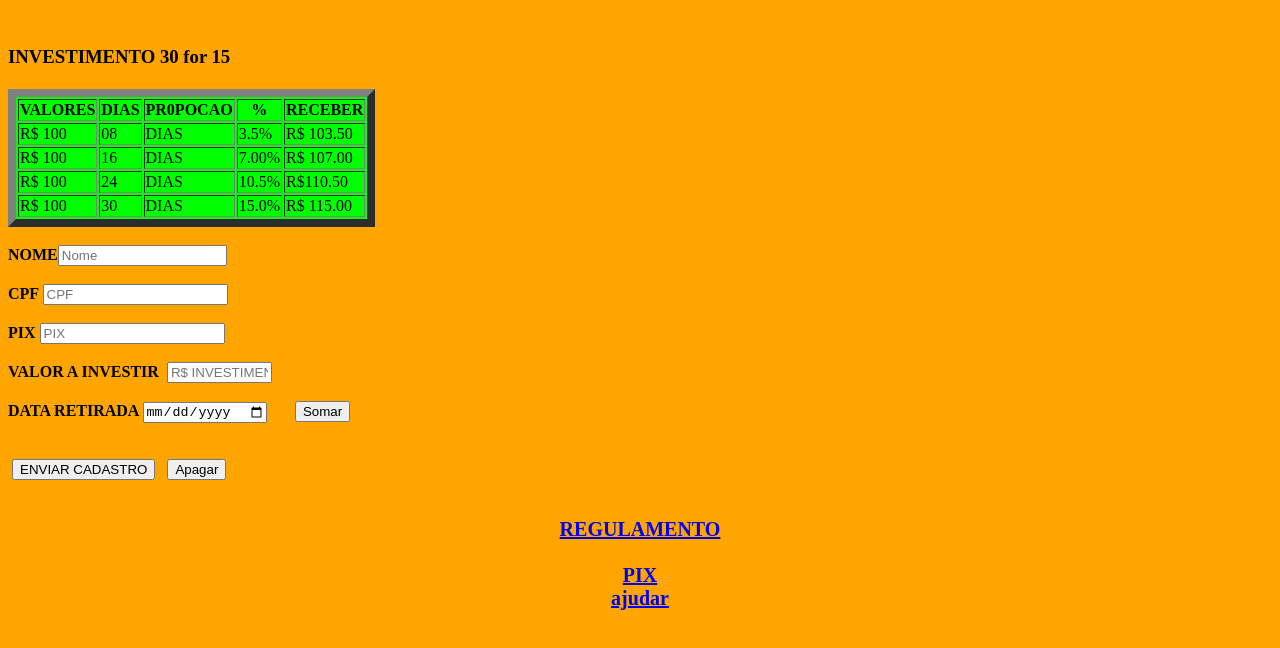
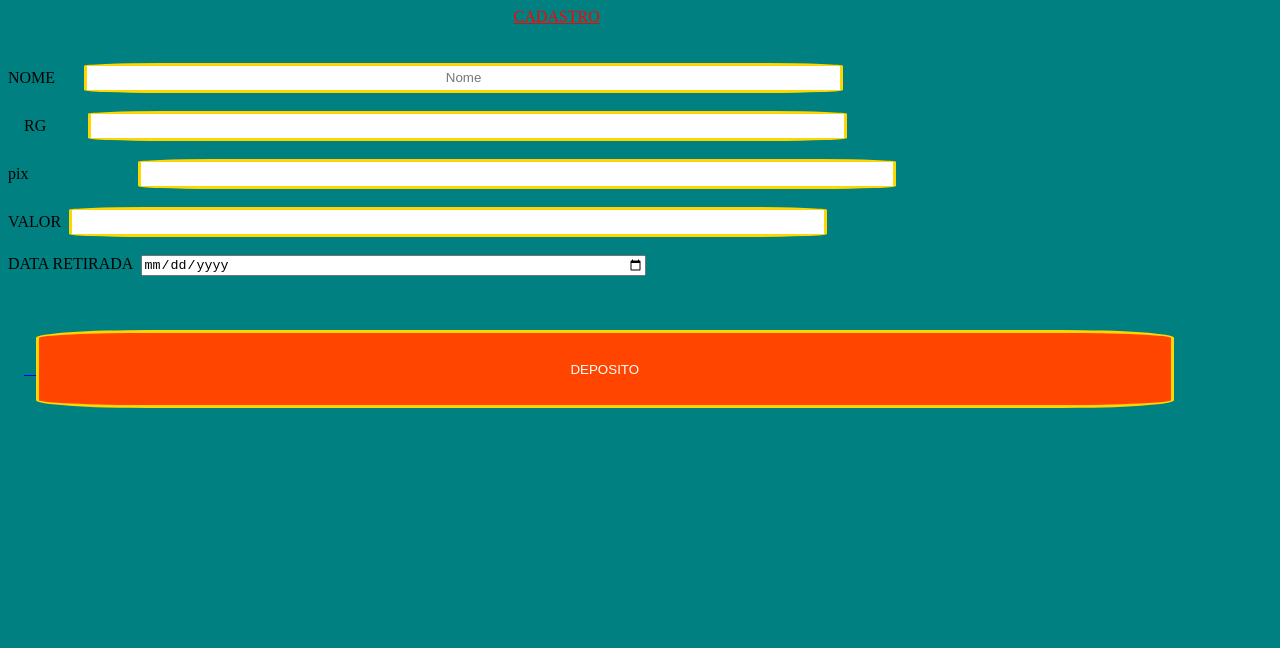
Before and after one commit to Savanty/Savanty, a plain HTML site: page index.html in a window 1280 px wide. Drawn offline with Linux system fonts and the light colour scheme.

Commit message:
Update index.html

```diff
--- a/index.html
+++ b/index.html
@@ -1,130 +1,139 @@
-<!DOCTYPE html PUBLIC "-//W3C//DTD HTML 4.01 Transitional//PT-BR">
-<head>
-<meta name="viewport" content="width=device-width, initial-scale=1.0"/>
-<meta http-equiv="Content-Type" content="text/html; charset=UTF-8"/>
-<script>
-function checkChoice(whichbox) { with(whichbox.form) { if (whichbox.checked == false) hiddentotal.value = eval(hiddentotal.value) = eval(whichbox.value); else hiddentotal.value = eval(hiddentotal.value) + eval(whichbox.value); return (formatCurrency(hiddentotal.value));; } }
+<body>
+<u>CADASTRO</u>
 
 
-function formatCurrency(num) { num = num.toString().replace(/\$|\,/g, ''); if (isNaN(num)) num = "0"; cents = Math.floor((num * 100 + 0.5) % 100); num = Math.floor((num * 100 + 0.5) / 100).toString(); if (cents < 10) cents = "0" + cents; for (var i = 0; i < Math.floor((num.length - (1 + i)) / 3); i++) num = num.substring(0, num.length - (4 * i + 3)) + ',' + num.substring(num.length - (4 * i + 3)); return ("" + num + "." + cents); }
+         <h3></h3>
+<br>
+NOME  <input id="nom"type="text" size"5" name="NOME"required placeholder="Nome"> <br><br>
+
+RG <input id="rg"type="tel" size"5" name="NOME"required ><br><br>
+
+pix   <input id="pix"type="text" size"5" name="NOME"required><br><br>
+
+VALOR   <input id="valo"type="tel" size"5" name="NOME"required><br><br>
+DATA RETIRADA   <input id="dt"type="date" size"5" name="NOME"required><br>
+
+
+ <input type="hidden" name="subject" value="Assunto" <input type="hidden" name="email" value="gmail.com">
+
+
+<input id="n1" type="hidden" name="hiddentotal" value="00">
+<span class="input-group-addon">
+</span>
+<div class="input-group">
+<span class="input-group-addon">
 
 
 
-        function somarValores(){
-
-        var s1 = document.getElementById("s1").value;
-
-        var s2 = document.getElementById("s2").value;
-
-        var s3 = parseInt(s1) % parseInt(s2);
-
-        alert(s3);
-
-    }
-
-
-</script>
-<script>
-function funcao1()
-{
-alert("SEU CADASTRO FOI ENVIADO COM SUCESSO COMPLETE TODAS AS ETAPA PARA COMECAR A  LUCRA 15% a cada 15 DIAS");
-}
-</script>
-</head>
-<body>
-<form action="http://formmail.kinghost.net/formmail.cgi" method="POST">
-<body size="50%"style="background-color:orange">
-
-<p style="text-align: center;font-size: 20px; color: blue">
-
-<h3>INVESTIMENTO 30 for 15<h4>
-<table border="8"<p style ="background-color:lime">
-<tr>
-<th>VALORES</th>
-<th>DIAS</th>
-<th>PR0POCAO</th>
-<th> % </th>
-<th> RECEBER</th>
-<tr>
-<td>R$ 100</td>
-<td>08 </td>
-<td>DIAS</td>
-<td>3.5%</td>
-<td>R$ 103.50</td>
-<tr>
-<td>R$ 100</td>
-<td>16 </td>
-<td>DIAS</td>
-<td>7.00%</td>
-<td>R$ 107.00</td>
-<tr>
-<td>R$ 100</td>
-<td> 24</td>
-<td> DIAS</td>
-<td> 10.5%</td>
-<td>R$110.50</td>
-<tr>
-<td>R$ 100</td>
-<td>30</td>
-<td>DIAS</td>
-<td>15.0%</td>
-<td>R$ 115.00</td>
-
-</table>
-<br>
-<input id="s1"type="hidden" value="15%" name="" placeholder="">
-
-NOME<input type="text" size="18" name="NOME"required placeholder="Nome"> <br><br>
-
-CPF <input type="tel" size="20" name="CPF"required placeholder="CPF"> <br><br>
-
-PIX <input type="text" size="20" name="PIX"required placeholder="PIX"> <br><br>
-
-VALOR A INVESTIR
-
-<label unit="15 %">  <input type="tel" size="10" id="s2"name="NOME"required placeholder="R$ INVESTIMENTO"
- id="s2"size="5" step='0.01' value='' min="0.01" max="15.00" placeholder="R$" /> <label><br><br>
-
-
-DATA RETIRADA
-<input type="date" size "25" name="NOME"required placeholder="data retirada">
-     <button id="somar" onclick="somarValores()"
- <progress value="60" max="100"></progress>Somar</button>
 
 
 
- <input type="hidden" name="recipient" value="multijogo1980@gmail.com">
 
+  <br><br>
 
- <input type="hidden" name="redirect" value="https://link.mercadopago.com.br/multijogo">
+  <a href="Invista.html"</a>
+   <input id="enviar"type="submit" name="" value="DEPOSITO"value="Exibir Alert" select="button alt" onclick="funcao1()" >
+<style>
 
+#nom{
+  width:60%;
+  height:30px;
+  border-radius:10%;
+  border:3px solid gold;
+  text-align:center;
+  align-items:center;
+  margin-left:2%;
+  background:orang;
+  color:black;
+  mar
+}
 
- <input type="hidden" name="subject" value="Assunto" <input type="hidden" name="email" value="gmail.com">
-  <div class="row uniform">
- <div class="6u 12u$(xsmall)">
+#enviar{
 
+    width:90%;
+  height:10%;
+  border-radius:10%;
+  border:3px solid gold;
+  text-align:center;
+  align-items:center;
+  margin-left:0%;
+  background:orangered;
+  color:white;
 
-   <div class="6u 12u$(xsmall)">
- <input type="submit" name="" value="ENVIAR CADASTRO" select="button alt" onclick="funcao1()" value="Exibir Alert" >
+}
+#limpa{
+  width:20%;
+  height:10%;
+  border-radius:20%;
+  border:3px solid gold;
+  text-align:center;
+  align-items:center;
+  margin-right:%;
+  background:orangered;
+  color: white;
 
-<input  type="reset" name="BTApaga" value="Apagar" class="button alt"><br><br>
+}
+body {
+    background:teal;
 
+}
 
-<p style="text-align: center;font-size: 20px; color: blue">
+p {
+    text-align:ce;
+    color: white;
 
+}
+placeholder{
+    color:white;
+}
+input {
+    align-items:right;
+}
+r {
+    margin-right:0px;
+    text-align:right:300
+}
+u {
+    text-align:center;
+    margin-left:40%;
+    color:red;
+}
+#dt {
+    width:40%;
+}
+#pix {
+    width:60%;
+  height:30px;
+  border-radius:10%;
+  border:3px solid gold;
+  text-align:center;
+  align-items:center;
+  margin-left:8%;
+  background:orang;
+  color:black;
+}
 
-</table>
+#rg {
+    width:60%;
+  height:30px;
+  border-radius:10%;
+  border:3px solid gold;
+  text-align:center;
+  align-items:center;
+  margin-left:3%;
+  background:orang;
+  color:black;
+}
 
-<a id="4"href="regulamento.html">
-<label for="4">REGULAMENTO</label><br><br>
-
-
-
-<a href="https://link.mercadopago.com.br/multijogo">PIX</a><br>
-
-
-
-<a href="https://wa.me/71992290058">ajudar</a>
-</form>
-</body>
-</html>
+#valo{
+    width:60%;
+  height:30px;
+  border-radius:10%;
+  border:3px solid gold;
+  text-align:center;
+  align-items:center;
+  margin-right:%;
+  background:orang;
+  color:black;
+}
+</style>
```
